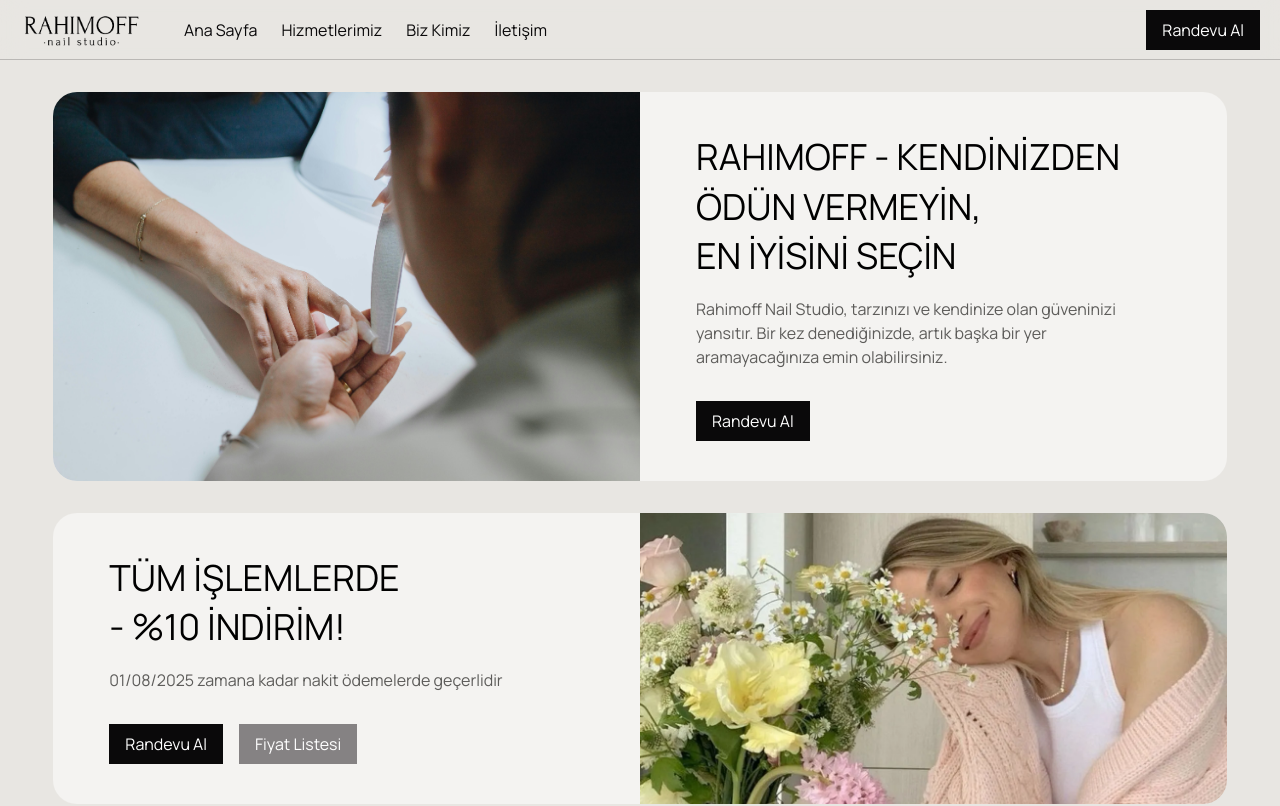
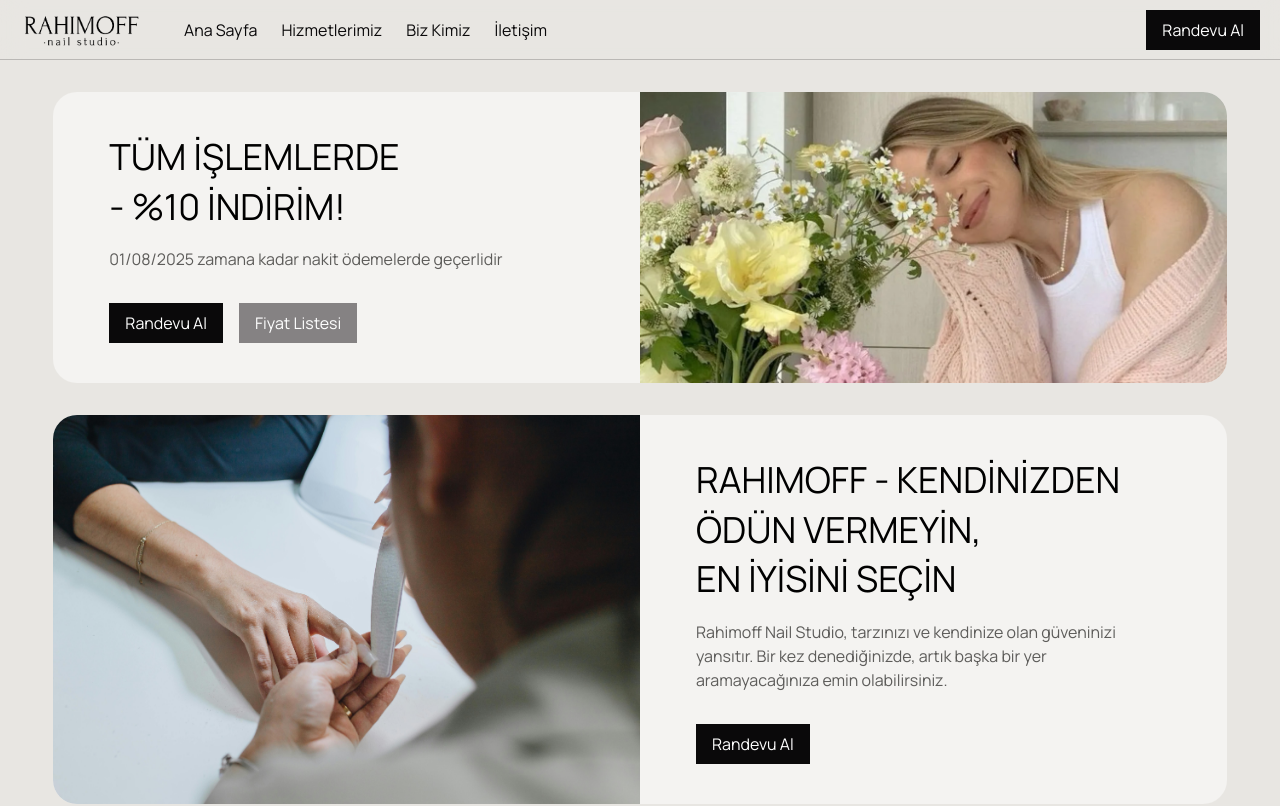
Before and after one commit to ruslanrahimov/rahimoff-nail-studio-react-app, a React (Vite) app: page / in a window 1280 px wide. Shown: the top 806 px of the page. Built offline with nearby package versions, Linux system fonts and the light colour scheme.

Commit message:
hero updt

```diff
--- a/src/components/Home.jsx
+++ b/src/components/Home.jsx
@@ -73,15 +73,6 @@
     <div className="home-container mt-15 w-11/12 mx-auto pt-8 max-md:w-full max-md:pt-2 ">
       <section className="about mb-16 max-md:px-2">
         <Hero
-          title="RAHIMOFF - KENDİNİZDEN ÖDÜN VERMEYİN, EN İYİSİNİ SEÇİN"
-          text="Rahimoff Nail Studio, tarzınızı ve kendinize olan güveninizi yansıtır. Bir kez
-      denediğinizde, artık başka bir yer aramayacağınıza emin olabilirsiniz."
-          image={`${baseUrl}main.jpg`}
-          isReversed={false}
-        >
-          <AppointmentButton url={wpChatLink}>Randevu Al</AppointmentButton>
-        </Hero>
-        <Hero
           title="TÜM İŞLEMLERDE - %10 İNDİRİM!"
           text="01/08/2025 zamana kadar nakit ödemelerde geçerlidir"
           image={`${baseUrl}discount-cover.webp`}
@@ -91,6 +82,15 @@
             <AppointmentButton url={wpChatLink}>Randevu Al</AppointmentButton>
             <SecondaryLinkButton path="/services">Fiyat Listesi</SecondaryLinkButton>
           </div>
+        </Hero>
+        <Hero
+          title="RAHIMOFF - KENDİNİZDEN ÖDÜN VERMEYİN, EN İYİSİNİ SEÇİN"
+          text="Rahimoff Nail Studio, tarzınızı ve kendinize olan güveninizi yansıtır. Bir kez
+      denediğinizde, artık başka bir yer aramayacağınıza emin olabilirsiniz."
+          image={`${baseUrl}main.jpg`}
+          isReversed={false}
+        >
+          <AppointmentButton url={wpChatLink}>Randevu Al</AppointmentButton>
         </Hero>
         <SectionHeader>Biz Kimiz</SectionHeader>
         <div className="about-content grid grid-cols-2 gap-6 max-lg:grid-cols-1 max-lg:grid-rows-subgrid max-lg:gap-4">
```
